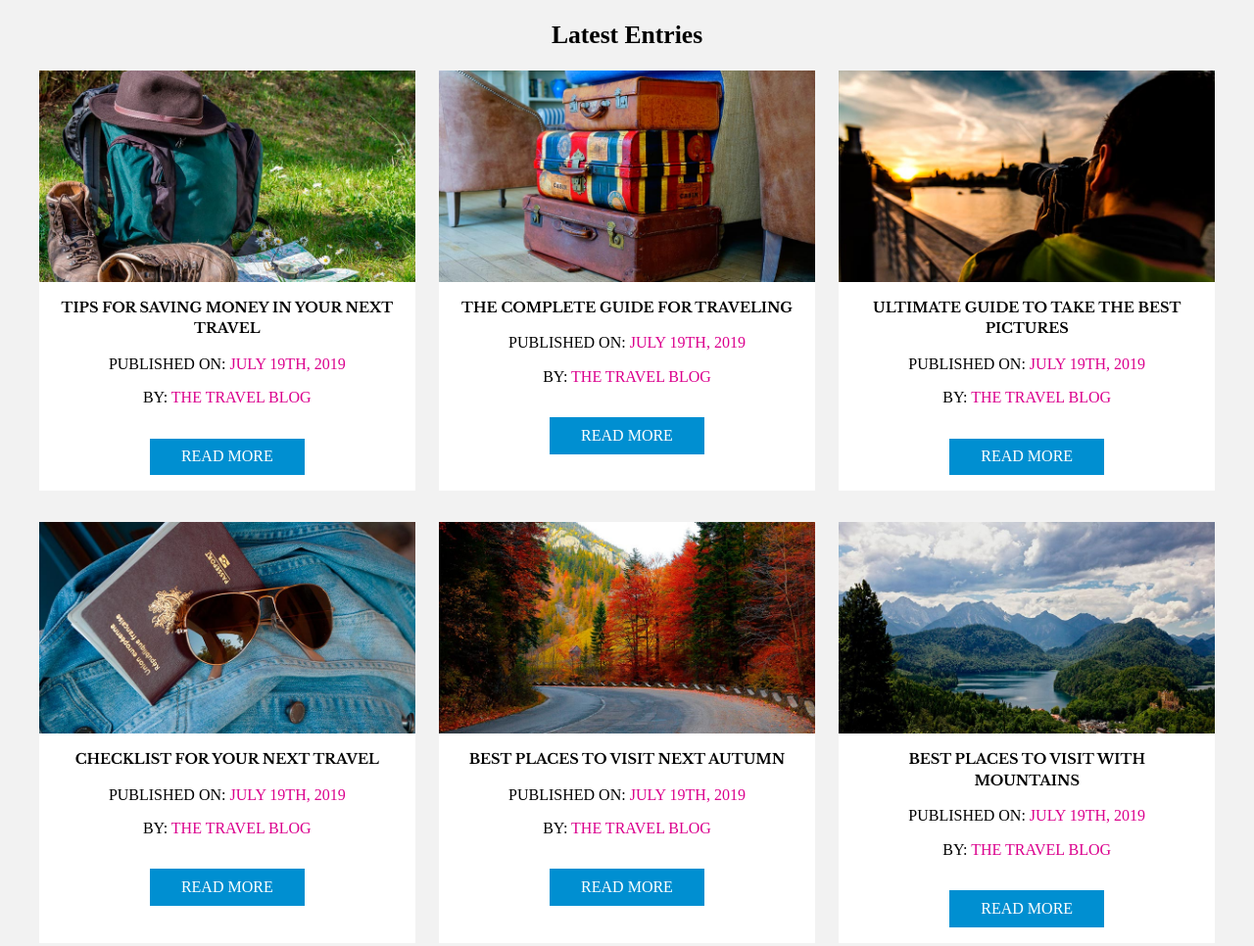
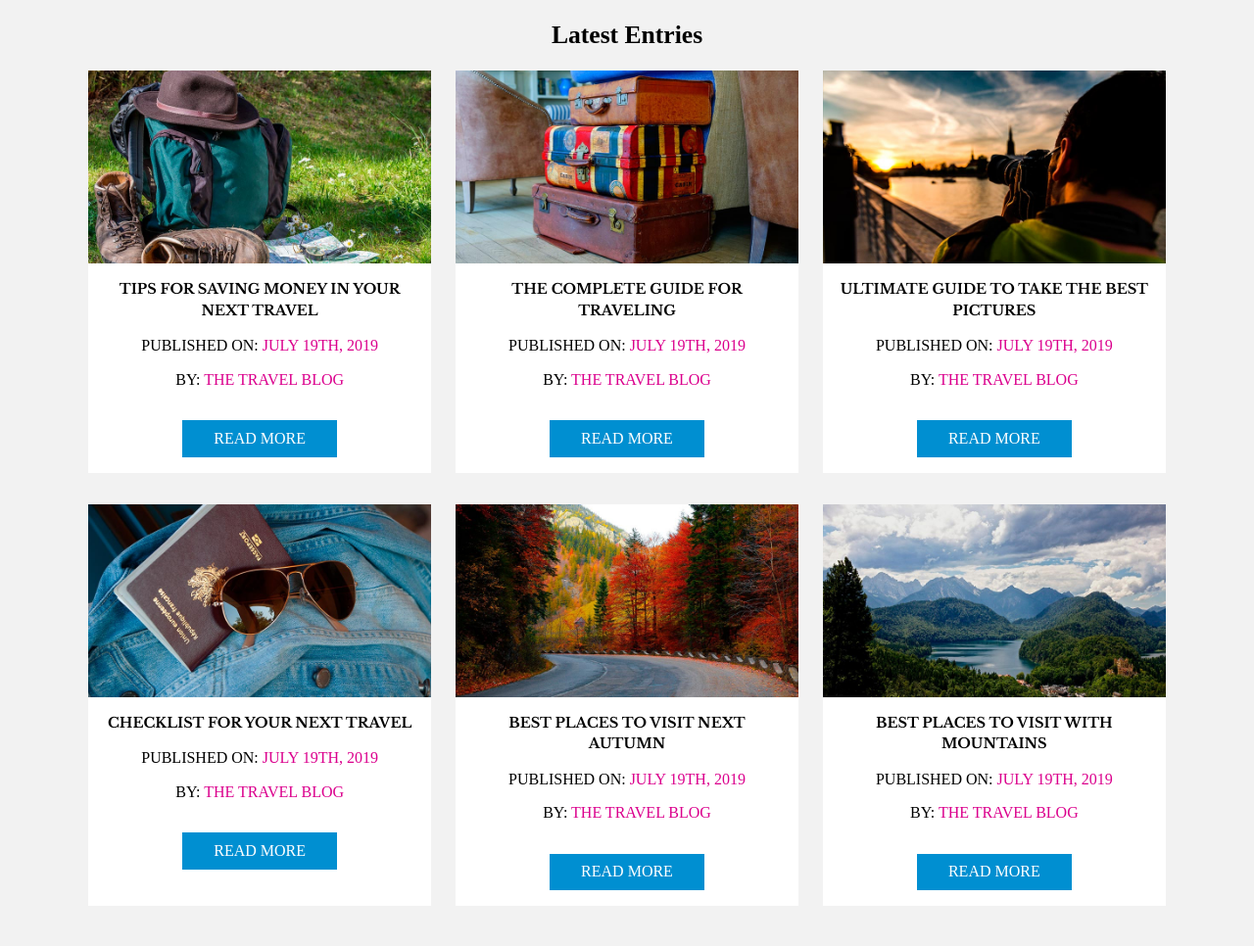
Before and after one commit to dominicdaviescodes/juan-2, a plain HTML site: page cards-flexbox-start/index.html in a window 1280 px wide. Shown: the whole page at 98% size. Drawn offline with nearby package versions, Linux system fonts and the light colour scheme.

Commit message:
adjust h2 code

```diff
--- a/cards-flexbox-start/css/styles.css
+++ b/cards-flexbox-start/css/styles.css
@@ -4,7 +4,7 @@ body {
 }
 
 .container {
-  max-width: 1200px;
+  max-width: 1100px;
   margin: 0 auto;
 }
 
@@ -14,6 +14,7 @@ img {
 }
 
 h2 {
+  flex: 0 1 100%;
   text-align: center;
   font-size: 1.6rem;
 }
```
